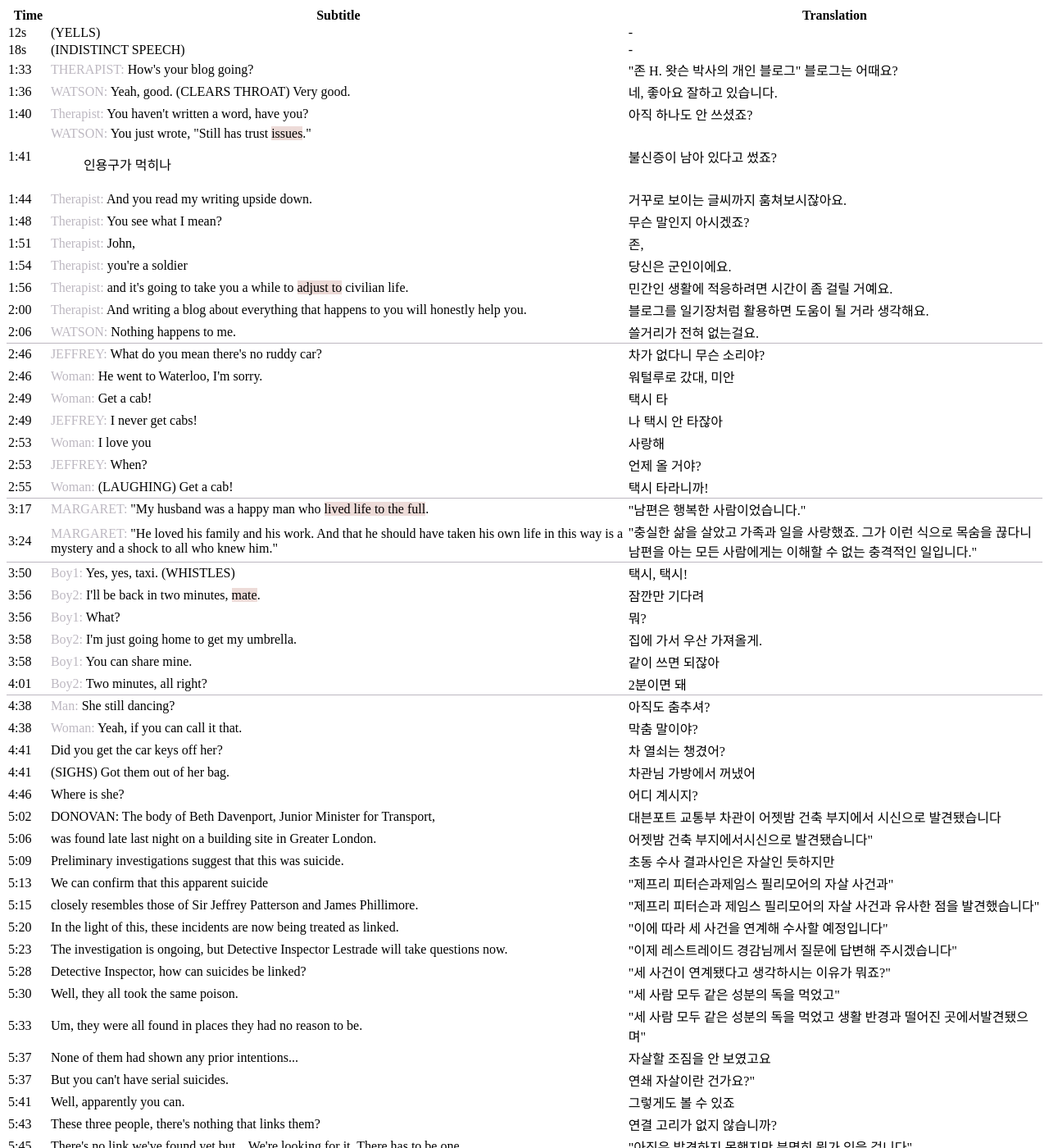
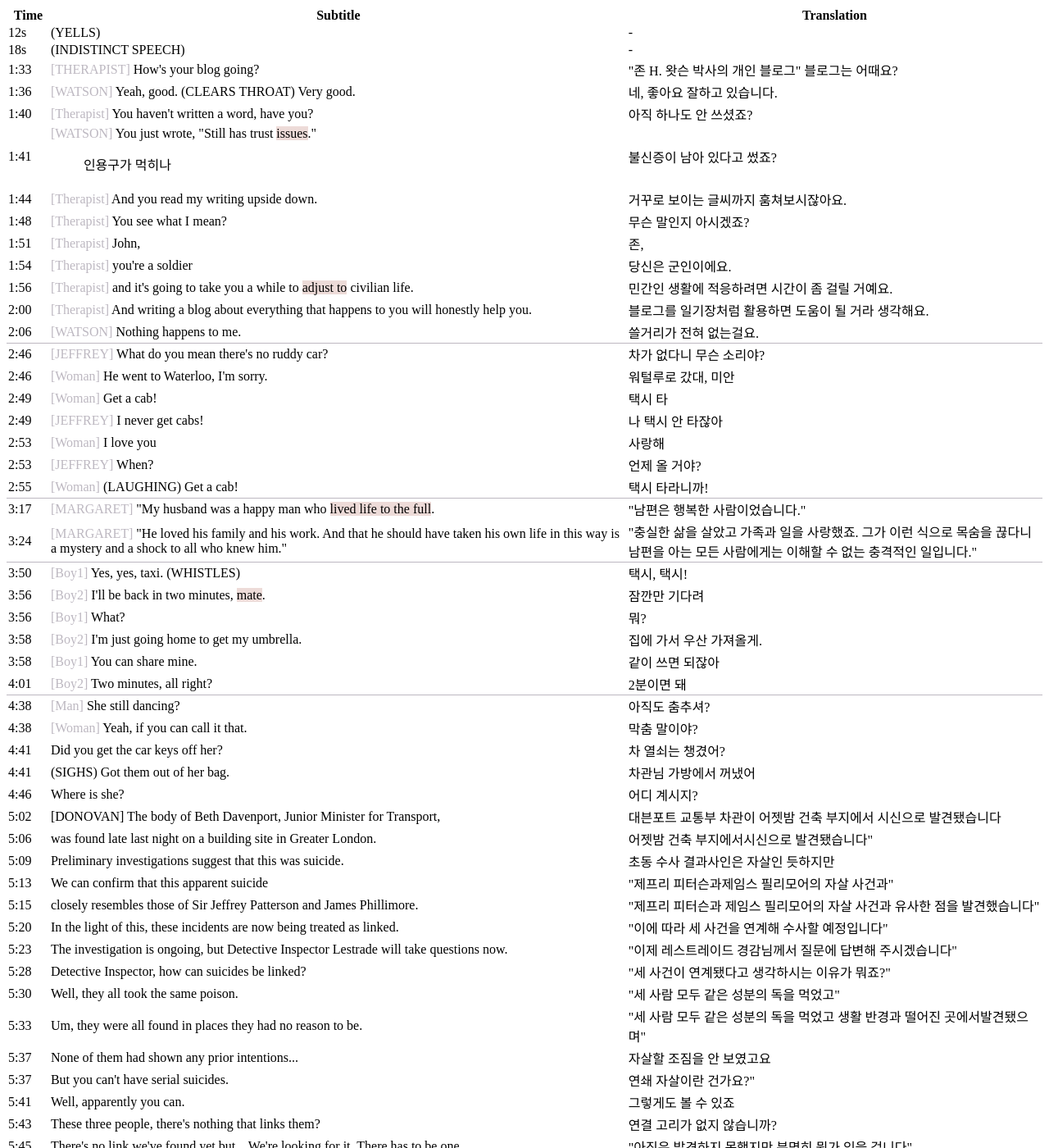
Before and after one commit to finddme/finddme.github.io, a Jekyll site: the page built from _posts/2020-12-02-IAMSHERLOCKED1.md, in a window 1280 px wide and 1400 px high. Shown: the whole window at 82% size. Built offline with Jekyll 4.4.1, drawn with Linux system fonts in a browser that asks for light colours.

Commit message:
Update 2020-12-02-IAMSHERLOCKED1.md

```diff
--- a/_posts/2020-12-02-IAMSHERLOCKED1.md
+++ b/_posts/2020-12-02-IAMSHERLOCKED1.md
@@ -19,38 +19,38 @@ tag: English
        <tr><th>Time</th><th>Subtitle</th><th>Translation</th></tr>
        <tr><td>12s</td><td>(YELLS)</td><td>-</td></tr>
        <tr><td>18s</td><td>(INDISTINCT SPEECH)</td><td>-</td></tr>
-       <tr><td>1:33</td><td><span style="color:#BDB8C1">THERAPIST:</span> How's your blog going?</td><td>"존 H. 왓슨 박사의 개인 블로그" 블로그는 어때요?</td></tr>
-       <tr><td>1:36</td><td><span style="color:#BDB8C1">WATSON:</span> Yeah, good. (CLEARS THROAT) Very good.</td><td>네, 좋아요 잘하고 있습니다.</td></tr>
-       <tr><td>1:40</td><td><span style="color:#BDB8C1">Therapist:</span> You haven't written a word, have you?</td><td>아직 하나도 안 쓰셨죠?</td></tr>
-       <tr><td>1:41</td><td><span style="color:#BDB8C1">WATSON:</span> You just wrote, "Still has trust <span style="background-color:#EDDBD8">issues</span>."<br><blockquote>인용구가 먹히나</blockquote></td><td>불신증이 남아 있다고 썼죠?</td></tr>
-       <tr><td>1:44</td><td><span style="color:#BDB8C1">Therapist:</span> And you read my writing upside down.</td><td>거꾸로 보이는 글씨까지 훔쳐보시잖아요.</td></tr>
-       <tr><td>1:48</td><td><span style="color:#BDB8C1">Therapist:</span> You see what I mean?</td><td>무슨 말인지 아시겠죠?</td></tr>
-       <tr><td>1:51</td><td><span style="color:#BDB8C1">Therapist:</span> John,</td><td>존,</td></tr>
-       <tr><td>1:54</td><td><span style="color:#BDB8C1">Therapist:</span> you're a soldier</td><td>당신은 군인이에요.</td></tr>
-       <tr><td>1:56</td><td><span style="color:#BDB8C1">Therapist:</span> and it's going to take you a while to <span style="background-color:#EDDBD8">adjust to</span> civilian life.</td><td>민간인 생활에 적응하려면 시간이 좀 걸릴 거예요.</td></tr>
-       <tr><td>2:00</td><td><span style="color:#BDB8C1">Therapist:</span> And writing a blog about everything that happens to you will honestly help you.</td><td>블로그를 일기장처럼 활용하면 도움이 될 거라 생각해요.</td></tr>
-       <tr><td class="line">2:06</td><td class="line"><span style="color:#BDB8C1">WATSON:</span> Nothing happens to me.</td><td class="line">쓸거리가 전혀 없는걸요.</td></tr>
-       <tr><td>2:46</td><td><span style="color:#BDB8C1">JEFFREY:</span> What do you mean there's no ruddy car?</td><td>차가 없다니 무슨 소리야?</td></tr>
-       <tr><td>2:46</td><td><span style="color:#BDB8C1">Woman:</span> He went to Waterloo, I'm sorry.</td><td>워털루로 갔대, 미안</td></tr>
-       <tr><td>2:49</td><td><span style="color:#BDB8C1">Woman:</span> Get a cab! </td><td>택시 타</td></tr>
-       <tr><td>2:49</td><td><span style="color:#BDB8C1">JEFFREY:</span> I never get cabs!</td><td>나 택시 안 타잖아</td></tr>
-       <tr><td>2:53</td><td><span style="color:#BDB8C1">Woman:</span> I love you</td><td>사랑해</td></tr>
-       <tr><td>2:53</td><td><span style="color:#BDB8C1">JEFFREY:</span> When?</td><td>언제 올 거야?</td></tr>
-       <tr><td class="line">2:55</td><td class="line"><span style="color:#BDB8C1">Woman:</span> (LAUGHING) Get a cab!</td><td class="line">택시 타라니까!</td></tr>
-       <tr><td>3:17</td><td><span style="color:#BDB8C1">MARGARET:</span> "My husband was a happy man who <span style="background-color:#EDDBD8">lived life to the full</span>. </td><td>"남편은 행복한 사람이었습니다."</td></tr>
-       <tr><td class="line">3:24</td><td class="line"><span style="color:#BDB8C1">MARGARET:</span> "He loved his family and his work. And that he should have taken his own life in this way is a mystery and a shock to all who knew him."</td><td class="line">"충실한 삶을 살았고 가족과 일을 사랑했죠. 그가 이런 식으로 목숨을 끊다니 남편을 아는 모든 사람에게는 이해할 수 없는 충격적인 일입니다."</td></tr>
-       <tr><td>3:50</td><td><span style="color:#BDB8C1">Boy1:</span> Yes, yes, taxi. (WHISTLES)</td><td>택시, 택시!</td></tr>
-       <tr><td>3:56</td><td><span style="color:#BDB8C1">Boy2:</span> I'll be back in two minutes, <span style="background-color:#EDDBD8">mate</span>.</td><td>잠깐만 기다려</td></tr>
-       <tr><td>3:56</td><td><span style="color:#BDB8C1">Boy1:</span> What?</td><td>뭐?</td></tr>
-       <tr><td>3:58</td><td><span style="color:#BDB8C1">Boy2:</span> I'm just going home to get my umbrella.</td><td>집에 가서 우산 가져올게.</td></tr>
-       <tr><td>3:58</td><td><span style="color:#BDB8C1">Boy1:</span> You can share mine.</td><td>같이 쓰면 되잖아</td></tr>
-       <tr><td class="line">4:01</td><td class="line"><span style="color:#BDB8C1">Boy2:</span> Two minutes, all right?</td><td class="line">2분이면 돼</td></tr>
-       <tr><td>4:38</td><td><span style="color:#BDB8C1">Man:</span> She still dancing?</td><td>아직도 춤추셔?</td></tr>
-       <tr><td>4:38</td><td><span style="color:#BDB8C1">Woman:</span> Yeah, if you can call it that.</td><td>막춤 말이야?</td></tr>
+       <tr><td>1:33</td><td><span style="color:#BDB8C1">[THERAPIST]</span> How's your blog going?</td><td>"존 H. 왓슨 박사의 개인 블로그" 블로그는 어때요?</td></tr>
+       <tr><td>1:36</td><td><span style="color:#BDB8C1">[WATSON]</span> Yeah, good. (CLEARS THROAT) Very good.</td><td>네, 좋아요 잘하고 있습니다.</td></tr>
+       <tr><td>1:40</td><td><span style="color:#BDB8C1">[Therapist]</span> You haven't written a word, have you?</td><td>아직 하나도 안 쓰셨죠?</td></tr>
+       <tr><td>1:41</td><td><span style="color:#BDB8C1">[WATSON]</span> You just wrote, "Still has trust <span style="background-color:#EDDBD8">issues</span>."<br><blockquote>인용구가 먹히나</blockquote></td><td>불신증이 남아 있다고 썼죠?</td></tr>
+       <tr><td>1:44</td><td><span style="color:#BDB8C1">[Therapist]</span> And you read my writing upside down.</td><td>거꾸로 보이는 글씨까지 훔쳐보시잖아요.</td></tr>
+       <tr><td>1:48</td><td><span style="color:#BDB8C1">[Therapist]</span> You see what I mean?</td><td>무슨 말인지 아시겠죠?</td></tr>
+       <tr><td>1:51</td><td><span style="color:#BDB8C1">[Therapist]</span> John,</td><td>존,</td></tr>
+       <tr><td>1:54</td><td><span style="color:#BDB8C1">[Therapist]</span> you're a soldier</td><td>당신은 군인이에요.</td></tr>
+       <tr><td>1:56</td><td><span style="color:#BDB8C1">[Therapist]</span> and it's going to take you a while to <span style="background-color:#EDDBD8">adjust to</span> civilian life.</td><td>민간인 생활에 적응하려면 시간이 좀 걸릴 거예요.</td></tr>
+       <tr><td>2:00</td><td><span style="color:#BDB8C1">[Therapist]</span> And writing a blog about everything that happens to you will honestly help you.</td><td>블로그를 일기장처럼 활용하면 도움이 될 거라 생각해요.</td></tr>
+       <tr><td class="line">2:06</td><td class="line"><span style="color:#BDB8C1">[WATSON]</span> Nothing happens to me.</td><td class="line">쓸거리가 전혀 없는걸요.</td></tr>
+       <tr><td>2:46</td><td><span style="color:#BDB8C1">[JEFFREY]</span> What do you mean there's no ruddy car?</td><td>차가 없다니 무슨 소리야?</td></tr>
+       <tr><td>2:46</td><td><span style="color:#BDB8C1">[Woman]</span> He went to Waterloo, I'm sorry.</td><td>워털루로 갔대, 미안</td></tr>
+       <tr><td>2:49</td><td><span style="color:#BDB8C1">[Woman]</span> Get a cab! </td><td>택시 타</td></tr>
+       <tr><td>2:49</td><td><span style="color:#BDB8C1">[JEFFREY]</span> I never get cabs!</td><td>나 택시 안 타잖아</td></tr>
+       <tr><td>2:53</td><td><span style="color:#BDB8C1">[Woman]</span> I love you</td><td>사랑해</td></tr>
+       <tr><td>2:53</td><td><span style="color:#BDB8C1">[JEFFREY]</span> When?</td><td>언제 올 거야?</td></tr>
+       <tr><td class="line">2:55</td><td class="line"><span style="color:#BDB8C1">[Woman]</span> (LAUGHING) Get a cab!</td><td class="line">택시 타라니까!</td></tr>
+       <tr><td>3:17</td><td><span style="color:#BDB8C1">[MARGARET]</span> "My husband was a happy man who <span style="background-color:#EDDBD8">lived life to the full</span>. </td><td>"남편은 행복한 사람이었습니다."</td></tr>
+       <tr><td class="line">3:24</td><td class="line"><span style="color:#BDB8C1">[MARGARET]</span> "He loved his family and his work. And that he should have taken his own life in this way is a mystery and a shock to all who knew him."</td><td class="line">"충실한 삶을 살았고 가족과 일을 사랑했죠. 그가 이런 식으로 목숨을 끊다니 남편을 아는 모든 사람에게는 이해할 수 없는 충격적인 일입니다."</td></tr>
+       <tr><td>3:50</td><td><span style="color:#BDB8C1">[Boy1]</span> Yes, yes, taxi. (WHISTLES)</td><td>택시, 택시!</td></tr>
+       <tr><td>3:56</td><td><span style="color:#BDB8C1">[Boy2]</span> I'll be back in two minutes, <span style="background-color:#EDDBD8">mate</span>.</td><td>잠깐만 기다려</td></tr>
+       <tr><td>3:56</td><td><span style="color:#BDB8C1">[Boy1]</span> What?</td><td>뭐?</td></tr>
+       <tr><td>3:58</td><td><span style="color:#BDB8C1">[Boy2]</span> I'm just going home to get my umbrella.</td><td>집에 가서 우산 가져올게.</td></tr>
+       <tr><td>3:58</td><td><span style="color:#BDB8C1">[Boy1]</span> You can share mine.</td><td>같이 쓰면 되잖아</td></tr>
+       <tr><td class="line">4:01</td><td class="line"><span style="color:#BDB8C1">[Boy2]</span> Two minutes, all right?</td><td class="line">2분이면 돼</td></tr>
+       <tr><td>4:38</td><td><span style="color:#BDB8C1">[Man]</span> She still dancing?</td><td>아직도 춤추셔?</td></tr>
+       <tr><td>4:38</td><td><span style="color:#BDB8C1">[Woman]</span> Yeah, if you can call it that.</td><td>막춤 말이야?</td></tr>
        <tr><td>4:41</td><td>Did you get the car keys off her?</td><td>차 열쇠는 챙겼어?</td></tr>
        <tr><td>4:41</td><td>(SIGHS) Got them out of her bag.</td><td>차관님 가방에서 꺼냈어</td></tr>
        <tr><td>4:46</td><td>Where is she?</td><td>어디 계시지?</td></tr>
-       <tr><td>5:02</td><td>DONOVAN: The body of Beth Davenport, Junior Minister for Transport,</td><td>대븐포트 교통부 차관이 어젯밤 건축 부지에서 시신으로 발견됐습니다</td></tr>
+       <tr><td>5:02</td><td>[DONOVAN] The body of Beth Davenport, Junior Minister for Transport,</td><td>대븐포트 교통부 차관이 어젯밤 건축 부지에서 시신으로 발견됐습니다</td></tr>
        <tr><td>5:06</td><td>was found late last night on a building site in Greater London.</td><td>어젯밤 건축 부지에서시신으로 발견됐습니다"</td></tr>
        <tr><td>5:09</td><td>Preliminary investigations suggest that this was suicide.</td><td>초동 수사 결과사인은 자살인 듯하지만</td></tr>
        <tr><td>5:13</td><td>We can confirm that this apparent suicide</td><td>"제프리 피터슨과제임스 필리모어의 자살 사건과"</td></tr>
```
